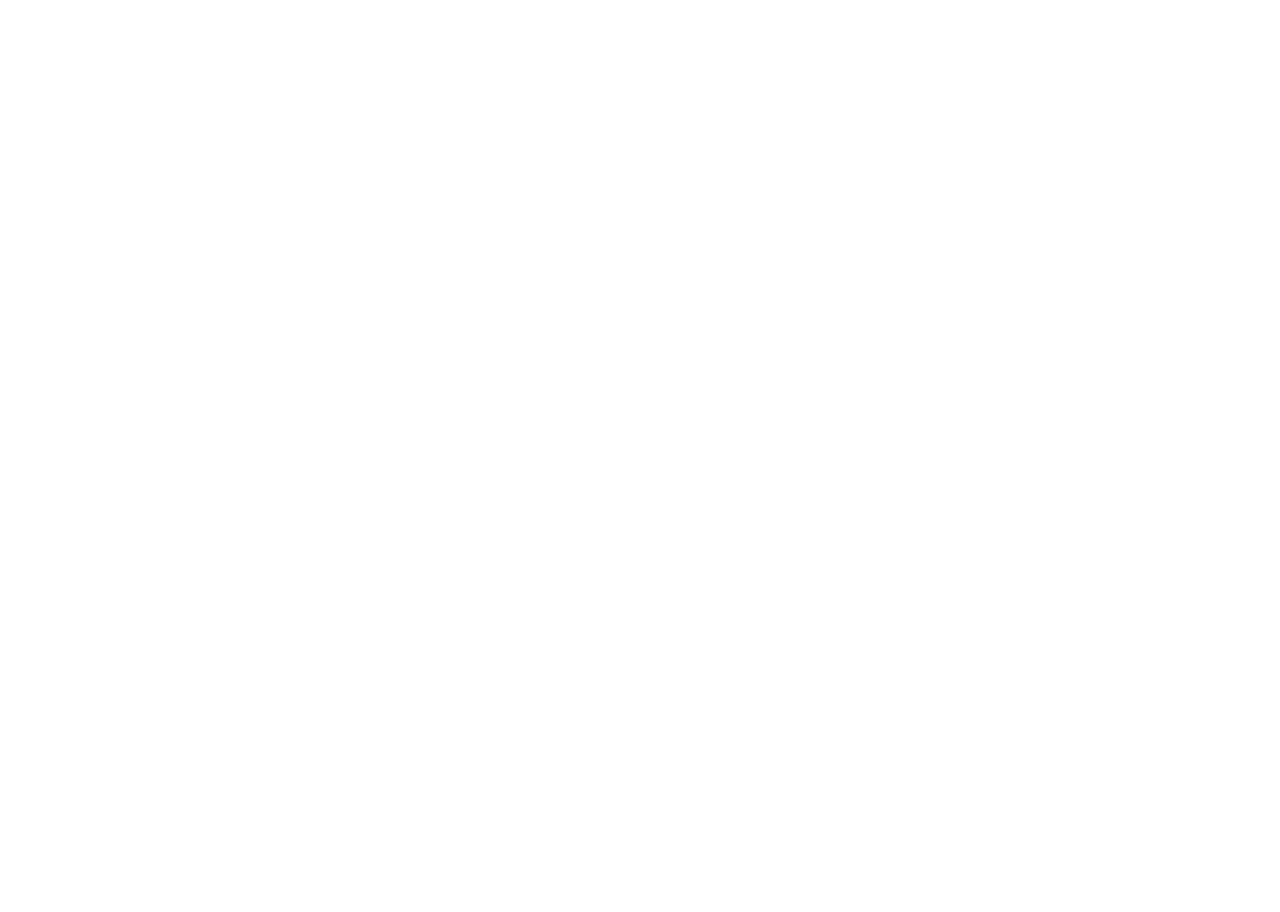
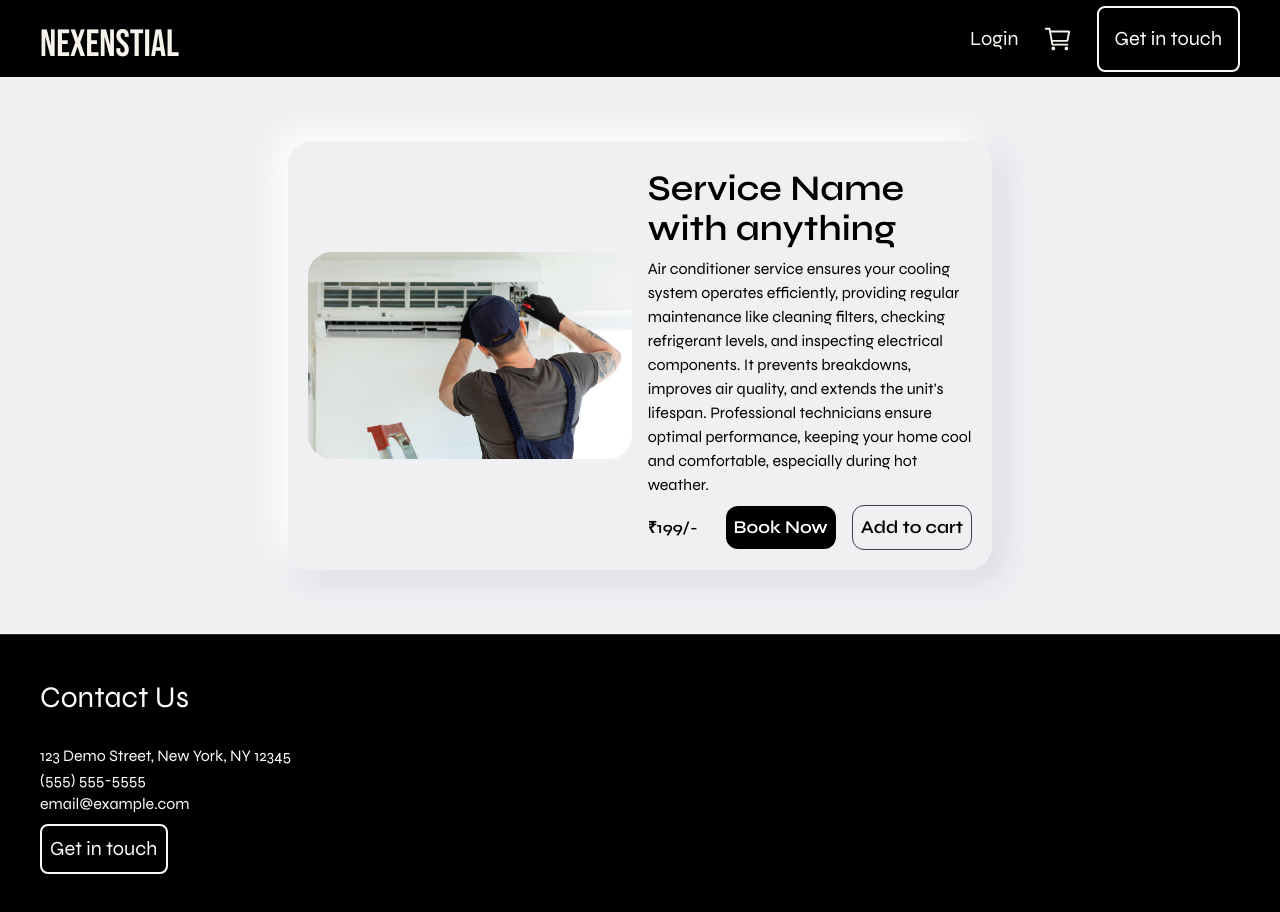
Before and after one commit to Shrinivas-Bakale/FSDProject, a React (Vite) app: page /service in a window 1280 px wide. Before the commit this address had no page. Before the commit the page ends 800 px from the top, so only its background shows below. Built offline with nearby package versions, Linux system fonts and the light colour scheme.

Commit message:
Single service page done

```diff
--- a/package.json
+++ b/package.json
@@ -4,7 +4,7 @@
   "version": "0.0.0",
   "type": "module",
   "scripts": {
-    "dev": "vite --port 5174",
+    "dev": "vite --port 5174 --host",
     "build": "vite build",
     "lint": "eslint .",
     "preview": "vite preview"
--- a/src/App.jsx
+++ b/src/App.jsx
@@ -6,6 +6,7 @@
 import Signup from './pages/Onboarding/Signup'
 import Example from './pages/firebase/example';
 import UserAuthentication from './pages/firebase/UserAuthentication'
+import ServicePage from './pages/ServicePage/ServicePage'
 
 function App() {
   return (
@@ -17,6 +18,7 @@
         <Route path='signup' element={<Signup />} />
         <Route path="/" element={<Layout />} >
           <Route exact path="/" element={<Landing />} />
+          <Route exact path="/service" element={<ServicePage />} />
         </Route>
       </Routes>
     </Router>
--- a/src/Components/Navbar.jsx
+++ b/src/Components/Navbar.jsx
@@ -36,12 +36,12 @@
                                     {/* <BsWhatsapp className='text-xl' />
                                     <BsInstagram className='text-xl' /> */}
 
-                                    <NavLink className="underline-link">
+                                    {/* <NavLink className="underline-link">
                                         <h3>Beauty</h3>
                                     </NavLink>
                                     <NavLink className="underline-link">
                                         <h3>Homes</h3>
-                                    </NavLink>
+                                    </NavLink> */}
 
                                     <NavLink className="underline-link" to={"/login"}> Login</NavLink>
                                     <NavLink>
--- a/src/index.css
+++ b/src/index.css
@@ -157,3 +157,7 @@
   background: url("./assets/login-bg1.jpg");
   background-size: cover;
 }
+
+.product-page-shadow {
+  box-shadow: -10px -10px 30px #ffffff, 10px 10px 30px rgba(174, 174, 192, 0.4);
+}
--- a/src/pages/Landing.jsx
+++ b/src/pages/Landing.jsx
@@ -14,6 +14,8 @@
 import { NavLink } from 'react-router-dom'
 import { GrFormNext } from "react-icons/gr";
 import { GrFormPrevious } from "react-icons/gr";
+import ServicePage from './ServicePage/ServicePage'
+import service from '../assets/login-bg.jpg'
 
 
 
@@ -22,6 +24,7 @@
 
   const [currentFeedbackIndex, setCurrentFeedbackIndex] = useState(0);
   const [fade, setFade] = useState(false);
+  const [serviceModal, setServiceModal] = useState(false);
 
   const gridContent = [
     {
@@ -83,6 +86,7 @@
 
 
   return (
+    <>
       <div className='bg-black'>
         <div className='container mx-auto '>
           <div className='grid grid-cols-1'>
@@ -117,6 +121,9 @@
 
             <section>
               <SliderHome />
+              {/* <button className='p-4 bg-black text-white text-[18px] ml-5 transition-all duration-300 hover:scale-105 font-semibold rounded-xl' onClick={() => { setServiceModal(true) }}>
+                Button
+              </button> */}
             </section>
 
             <section>
@@ -178,14 +185,14 @@
             </section>
 
             <section>
-            <div className='flex flex-col justify-center items-center bg-lighterBackground text-darkText p-10'>
+              <div className='flex flex-col justify-center items-center bg-[#F0F0F3] text-darkText p-10'>
 
                 <div className='flex justify-center items-center'>
                   <div>
                     <h2 className='text-3xl font-semibold '>
                       What Our Customers Say
                     </h2>
-                  <div className={`mt-5 feedback ${fade ? 'feedback-exit' : 'feedback-enter'} border-4 rounded-2xl border-gray-700 p-4 `}>
+                    <div className={`mt-5 feedback ${fade ? 'feedback-exit' : 'feedback-enter'} border-4 rounded-2xl border-black p-4 `}>
                       <p className='text-2xl'>
                         <span className='text-8xl'>
                           “
@@ -220,9 +227,57 @@
           </div>
 
         </div>
+      </div>
+
+      {
+        serviceModal && (
+
+          <div className='fixed top-0 left-0 w-full h-full bg-gray-800 bg-opacity-50 gap-4 z-50 flex justify-center items-center'>
+            <section className='px-72 py-16  flex justify-center items-center '>
+              <div
+                className=' h-3/4  rounded-3xl product-page-shadow flex  items-center p-5 gap-4 bg-white' >
+                <div className='w-1/2 h-[95%] rounded-3xl'>
+                  <img src={service} alt="" className='object-cover h-full rounded-3xl' />
+                </div>
+
+                <div className='flex flex-col justify-between items-start h-full w-1/2'>
+                  <div>
+
+                    <div className='mt-2'>
+                      <h1 className='text-4xl font-semibold'>
+                        Service Name with anything
+                      </h1>
+                    </div>
+                    <p className='text-md mt-2'>
+                      Air conditioner service ensures your cooling system operates efficiently, providing regular maintenance like cleaning filters, checking refrigerant levels, and inspecting electrical components. It prevents breakdowns, improves air quality, and extends the unit's lifespan. Professional technicians ensure optimal performance, keeping your home cool and comfortable, especially during hot weather.
+                    </p>
+                  </div>
+                  <div className='w-full mt-2 flex justify-end items-center gap-4'>
+
+                    <p className='text-lg font-semibold mr-3'>
+                      ₹499/-
+                    </p>
+
+                    <button className='p-2 bg-black text-white text-[18px] whitespace-nowrap  transition-all duration-300 hover:scale-105 font-semibold rounded-xl'>
+                      Book Now
+                    </button>
+                    <button className='p-2 bg-transparent border-[1px] text-[18px] whitespace-nowrap transition-all duration-300 hover:scale-105 border-gray-700 text-black font-semibold rounded-xl'>
+                      Add to cart
+                    </button>
+                  </div>
+                </div>
 
 
               </div>
+
+
+            </section>
+          </div>
+
+        )
+      }
+    </>
+
   )
 }
 
--- a/src/pages/Onboarding/Login.jsx
+++ b/src/pages/Onboarding/Login.jsx
@@ -14,7 +14,13 @@
     const auth = getAuth(app)
 
 
-    const login = (e) => {
+/*************  ✨ Codeium Command ⭐  *************/
+/**
+ * Function to log in a user using email and password.
+ *
+ * @param {Event} e - The event object.
+ */
+/******  05506241-86c5-445c-8844-3e59482fac1f  *******/    const login = (e) => {
         e.preventDefault();
         signInWithEmailAndPassword
             (auth, email, password,)
--- /dev/null
+++ b/src/pages/ServicePage/ServicePage.jsx
@@ -0,0 +1,56 @@
+import React from 'react'
+import service from '../../assets/login-bg.jpg'
+
+const ServicePage = () => {
+    return (
+        <div className='bg-[#F0F0F3]'>
+            <div className='container mx-auto '>
+                <div className='grid grid-cols-1'>
+                    <div>
+                        <section className='px-72 py-16  flex justify-center items-center'>
+                            <div
+                                className=' h-3/4  rounded-3xl product-page-shadow flex  items-center p-5 gap-4' >
+                                <div className='w-1/2 h-[95%] rounded-3xl'>
+                                    <img src={service} alt="" className='object-cover h-full rounded-3xl' />
+                                </div>
+
+                                <div className='flex flex-col justify-between items-start h-full w-1/2'>
+                                    <div>
+
+                                        <div className='mt-2'>
+                                            <h1 className='text-4xl font-semibold'>
+                                                Service Name with anything
+                                            </h1>
+                                        </div>
+                                        <p className='text-md mt-2'>
+                                            Air conditioner service ensures your cooling system operates efficiently, providing regular maintenance like cleaning filters, checking refrigerant levels, and inspecting electrical components. It prevents breakdowns, improves air quality, and extends the unit's lifespan. Professional technicians ensure optimal performance, keeping your home cool and comfortable, especially during hot weather.
+                                        </p>
+                                    </div>
+                                    <div className='w-full mt-2 flex justify-end items-center gap-4'>
+
+                                        <p className='text-xls font-semibold mr-3'>
+                                            ₹199/-
+                                        </p>
+
+                                        <button className='p-2 bg-black text-white text-[18px] whitespace-nowrap  transition-all duration-300 hover:scale-105 font-semibold rounded-xl'>
+                                            Book Now
+                                        </button>
+                                        <button className='p-2 bg-transparent border-[1px] text-[18px] whitespace-nowrap transition-all duration-300 hover:scale-105 border-gray-700 text-black font-semibold rounded-xl'>
+                                            Add to cart
+                                        </button>
+                                    </div>
+                                </div>
+
+
+                            </div>
+
+
+                        </section>
+                    </div>
+                </div>
+            </div>
+        </div>
+    )
+}
+
+export default ServicePage
--- a/src/pages/SliderHome.jsx
+++ b/src/pages/SliderHome.jsx
@@ -11,8 +11,11 @@
 import spaAyurveda from "../assets/ayurveda-spa.webp";
 import hairStudio from "../assets/hair-studio-women.webp";
 import acRepair from "../assets/ac-repair-service.webp";
+import { useNavigate } from 'react-router-dom';
 
 const SliderHome = () => {
+
+    const navigate = useNavigate();
 
     const sliderContent = [
         {
@@ -110,9 +113,13 @@
                 <div className='lg:w-11/12 lg:ml-10 md:w-11/12 md:ml-8 xl:w-full 2xl:w-full xl:px-8 xl:ml-2 2xl:px-12 '>
                     <Slider ref={sliderRef} {...settings}>
                         {sliderContent.map((item, index) => (
-                            <div className="flex flex-col justify-center items-start p-3" key={index}>
-                                <img src={item.img} alt="" className='rounded-2xl transform transition-transform duration-300 hover:scale-105' />
-                                <h5 className='font-semibold text-lg text-lightText mt-3'>{item.title}</h5>
+                            <div className="flex flex-col justify-center items-start p-3" key={index} >
+                                <button
+                                // onClick={() => navigate(`/services/${item.title}`)}
+                                >
+                                    <img src={item.img} alt="" className='rounded-2xl transform transition-transform duration-300 hover:scale-105' />
+                                    <h5 className='font-semibold text-lg text-lightText mt-3'>{item.title}</h5>
+                                </button>
                             </div>
 
                         ))}
```
Lines whose indentation alone changed are shown as unchanged.
